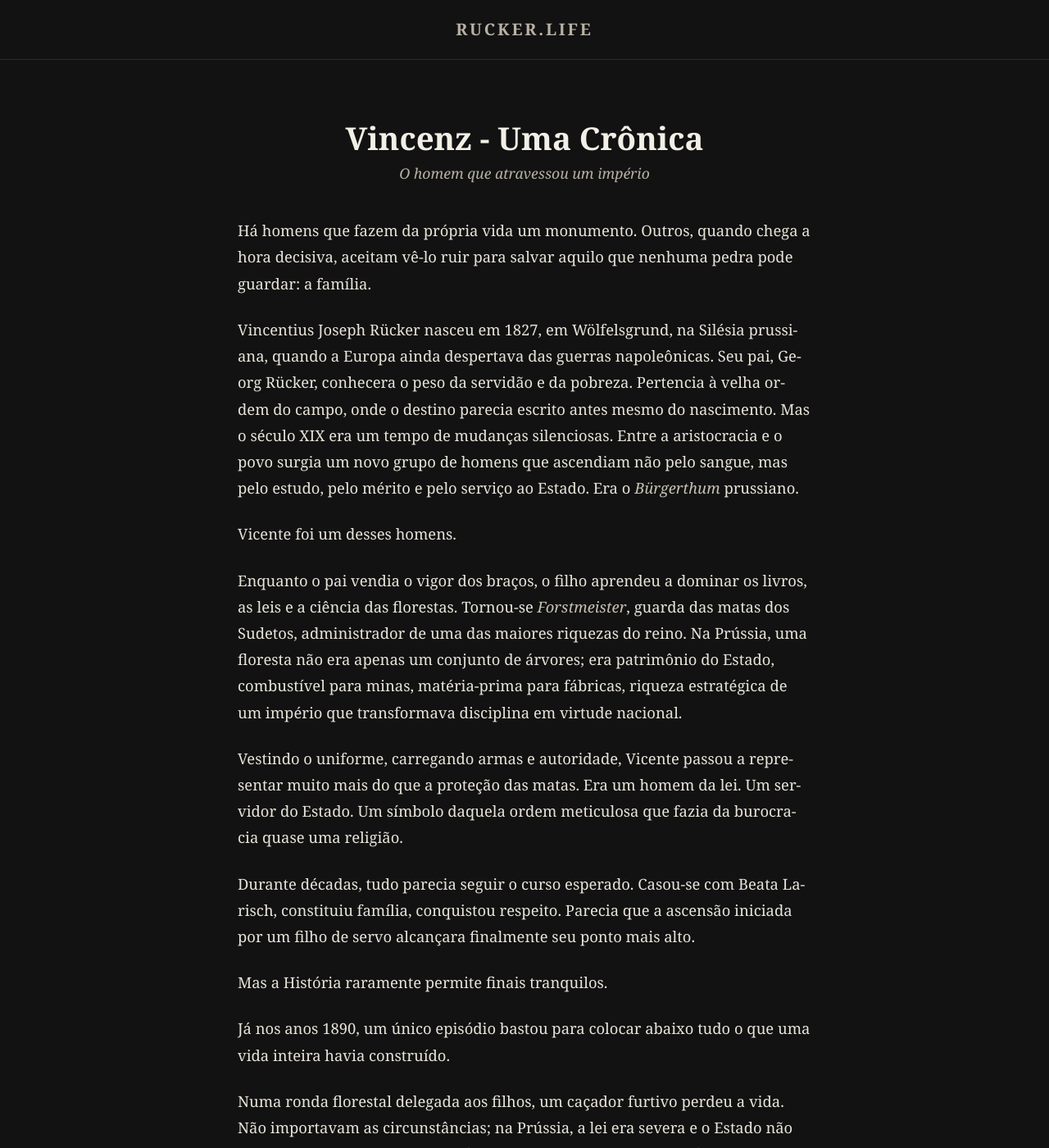
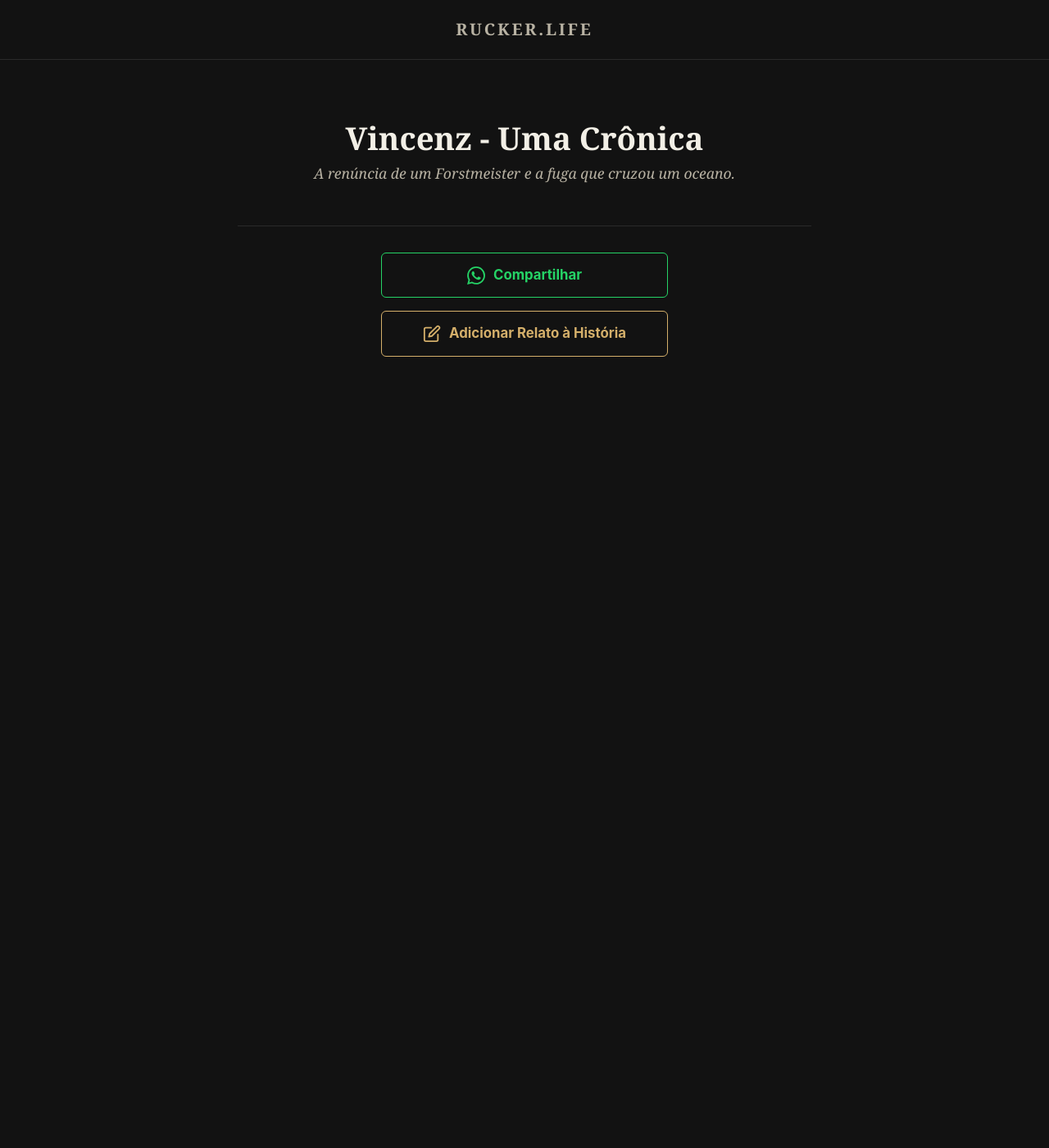
Before and after one commit to frucker-muss/frucker-muss.github.io, a Jekyll site: the page built from familia/vincenz-uma-cronica.html, in a window 1280 px wide and 1400 px high. Shown: the whole window at 82% size. Built offline with Jekyll 4.4.1, drawn with Linux system fonts in a browser that asks for light colours; some of the changed text lies outside the part shown.

Commit message:
Update vincenz-uma-cronica.html

```diff
--- a/familia/vincenz-uma-cronica.html
+++ b/familia/vincenz-uma-cronica.html
@@ -1,79 +1,5 @@
 ---
 layout: cronica
 title: "Vincenz - Uma Crônica"
-subtitle: "O homem que atravessou um império"
+subtitle: "A renúncia de um Forstmeister e a fuga que cruzou um oceano."
 ---
-
-<p>Há homens que fazem da própria vida um monumento. Outros, quando chega a hora decisiva, aceitam vê-lo ruir para salvar aquilo que nenhuma pedra pode guardar: a família.</p>
-
-<p>Vincentius Joseph Rücker nasceu em 1827, em Wölfelsgrund, na Silésia prussiana, quando a Europa ainda despertava das guerras napoleônicas. Seu pai, Georg Rücker, conhecera o peso da servidão e da pobreza. Pertencia à velha ordem do campo, onde o destino parecia escrito antes mesmo do nascimento. Mas o século XIX era um tempo de mudanças silenciosas. Entre a aristocracia e o povo surgia um novo grupo de homens que ascendiam não pelo sangue, mas pelo estudo, pelo mérito e pelo serviço ao Estado. Era o <em>Bürgerthum</em> prussiano.</p>
-
-<p>Vicente foi um desses homens.</p>
-
-<p>Enquanto o pai vendia o vigor dos braços, o filho aprendeu a dominar os livros, as leis e a ciência das florestas. Tornou-se <em>Forstmeister</em>, guarda das matas dos Sudetos, administrador de uma das maiores riquezas do reino. Na Prússia, uma floresta não era apenas um conjunto de árvores; era patrimônio do Estado, combustível para minas, matéria-prima para fábricas, riqueza estratégica de um império que transformava disciplina em virtude nacional.</p>
-
-<p>Vestindo o uniforme, carregando armas e autoridade, Vicente passou a representar muito mais do que a proteção das matas. Era um homem da lei. Um servidor do Estado. Um símbolo daquela ordem meticulosa que fazia da burocracia quase uma religião.</p>
-
-<p>Durante décadas, tudo parecia seguir o curso esperado. Casou-se com Beata Larisch, constituiu família, conquistou respeito. Parecia que a ascensão iniciada por um filho de servo alcançara finalmente seu ponto mais alto.</p>
-
-<p>Mas a História raramente permite finais tranquilos.</p>
-
-<p>Já nos anos 1890, um único episódio bastou para colocar abaixo tudo o que uma vida inteira havia construído.</p>
-
-<p>Numa ronda florestal delegada aos filhos, um caçador furtivo perdeu a vida. Não importavam as circunstâncias; na Prússia, a lei era severa e o Estado não admitia que civis exercessem a força letal. O mesmo sistema jurídico que durante tantos anos protegera a autoridade de Vicente agora se voltava contra sua própria família.</p>
-
-<p>A perspectiva era cruel.</p>
-
-<p>Julgamentos.<br>
-Prisão.<br>
-Desonra.</p>
-
-<p>E, para os jovens, o recrutamento obrigatório do <em>Landwehr</em>, onde anos de disciplina militar poderiam transformar um erro em sentença para toda a vida.</p>
-
-<p>Foi então que o velho <em>Forstmeister</em> enfrentou a maior decisão de sua existência.</p>
-
-<p>Não escolheu proteger sua reputação.<br>
-Não escolheu defender a carreira.<br>
-Nem tentou preservar o prestígio conquistado diante do Estado que servira durante décadas.</p>
-
-<p><strong>Escolheu os filhos.</strong></p>
-
-<p>Em 1898, aos setenta anos, viúvo de Beata Larisch, Vincentius abandonou a Silésia. Deixou para trás a casa, a posição social, os colegas de profissão, a filha Maria e até o túmulo da esposa. Levou consigo apenas aquilo que julgava indispensável: Anton, Ambrósio Augusto e Augusto Ambrósio.</p>
-
-<p>Naqueles anos, milhares de famílias da Europa Central falavam de um país distante onde havia terras, colônias alemãs e liberdade. Chamavam aquele movimento de "Febre Brasileira". Para muitos era esperança econômica. Para Vicente, era sobretudo uma rota de fuga.</p>
-
-<p>O Atlântico tornou-se a fronteira entre duas vidas.</p>
-
-<p>De um lado ficou o oficial prussiano, habituado às florestas ordenadas, aos mapas precisos e à disciplina do Estado.</p>
-
-<p>Do outro surgiu o colono do sul do Brasil, vivendo entre picadas, lavouras e matas muito diferentes daquelas que aprendera a administrar na Europa.</p>
-
-<p>Primeiro Dois Irmãos.<br>
-Depois Maratá.</p>
-
-<p>Pouco restava da antiga autoridade do <em>Forstmeister</em>. O uniforme desapareceu. As condecorações perderam o sentido. A língua alemã misturava-se aos sotaques dos imigrantes. A vida tornava-se simples.</p>
-
-<p>Mas havia uma paz que nenhuma carreira poderia oferecer.</p>
-
-<p>Os filhos estavam vivos.<br>
-Livres.<br>
-E isso bastava.</p>
-
-<p>Em 21 de julho de 1908, aos oitenta anos, Vincentius Joseph Rücker encerrou sua caminhada em terras brasileiras. Foi sepultado no Cemitério de São Pedro do Maratá. Sobre a lápide, o granito escuro registrou apenas "Vizenz Rücker", como tantas vezes acontece com os imigrantes cujos nomes atravessam oceanos e acabam moldados por novas línguas.</p>
-
-<p>Quem passa diante daquele túmulo talvez veja apenas mais um sobrenome alemão entre tantos do Rio Grande do Sul.</p>
-
-<p>Poucos imaginam que ali repousa um homem que conheceu duas pátrias e duas vidas.</p>
-
-<p>Na primeira, foi servidor fiel de um dos Estados mais disciplinados da Europa.</p>
-
-<p>Na segunda, tornou-se apenas um pai envelhecido, disposto a perder tudo para que os filhos pudessem recomeçar.</p>
-
-<p>E talvez seja essa a verdadeira medida de sua grandeza.</p>
-
-<p>Porque há homens lembrados pelos cargos que ocuparam.<br>
-Outros, pelas riquezas que acumularam.</p>
-
-<p><strong>Vincentius Joseph Rücker merece ser lembrado por aquilo que abandonou.</strong></p>
-
-<p>No fim da vida, compreendeu que nenhuma honra concedida por um império vale tanto quanto a liberdade dos próprios filhos. E foi por essa liberdade que atravessou o oceano, deixando para trás o mundo que conhecia para construir, no silêncio das colônias do sul do Brasil, o último e mais nobre capítulo de sua história.</p>
```
